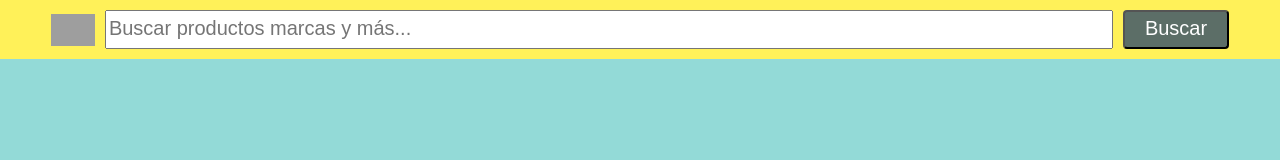
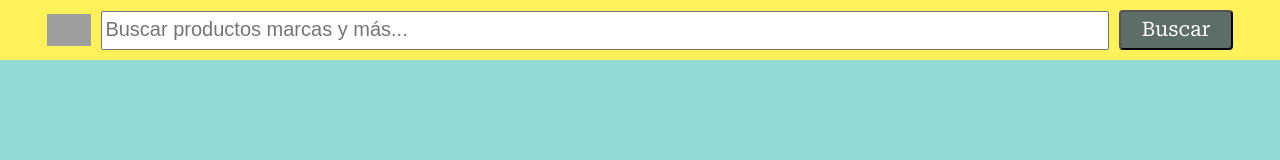
Before and after one commit to RichardIrala/css-modules-webpack-and-mercadolibre, a React app: page / in a window 1280 px wide. Shown: the top 160 px of the page. Built offline with nearby package versions, Linux system fonts and the light colour scheme; grey boxes are pictures that could not be loaded.

Commit message:
Estilos modificados info en detalles...
Se elimino el fondo del body en index.css y se agregaron fuentes de texto al componente button

```diff
--- a/src/components/Button.css
+++ b/src/components/Button.css
@@ -1,3 +1,5 @@
+@import url("https://fonts.googleapis.com/css2?family=Roboto+Serif:opsz@8..144&display=swap");
+
 .button {
   padding: 20px;
   padding-top: 5px;
@@ -8,6 +10,7 @@
   color: white;
   cursor: pointer;
   border-radius: 4px;
+  font-family: "Roboto Serif", serif;
 }
 
 .button:hover {
```
